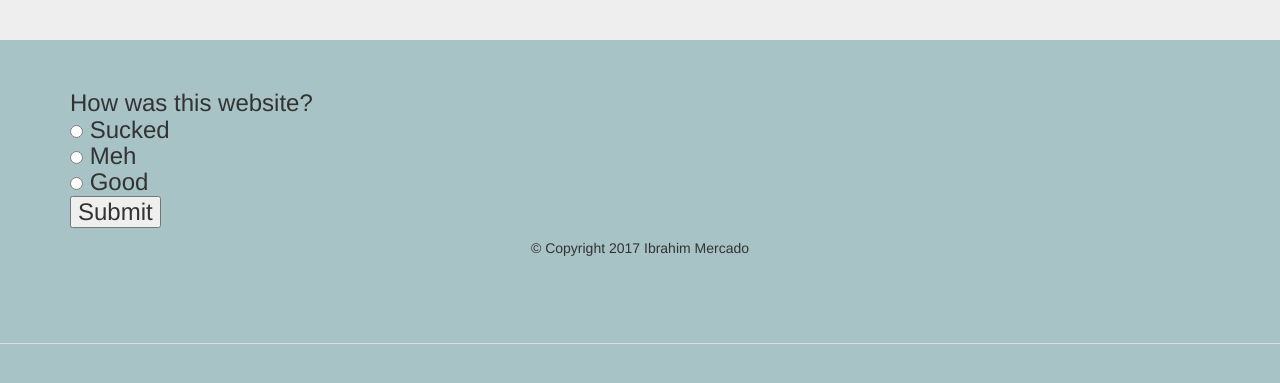
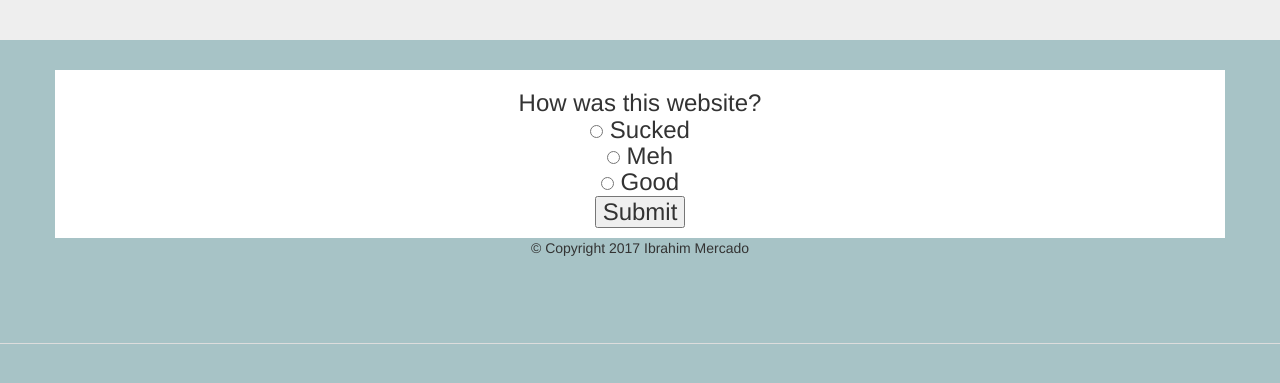
Before and after one commit to Nazaboy19/project19, a plain HTML site: page index.html in a window 1280 px wide. Shown: the part 241-624 px from the top of the page. Drawn offline with nearby package versions, Linux system fonts and the light colour scheme.

Commit message:
Some CSS for styling on quality question

```diff
--- a/assets/style.css
+++ b/assets/style.css
@@ -19,3 +19,8 @@ footer, .push {
 h2{
 	text-align: center;
 }
+#section3{
+	background-color: white;
+	text-align: center;
+	float: block;
+}
--- a/index.html
+++ b/index.html
@@ -78,7 +78,7 @@
 
 </div>
 
-<div class="container">
+<div class="container" id="section3">
 <h3>
   How was this website?
   <form action="">
```
